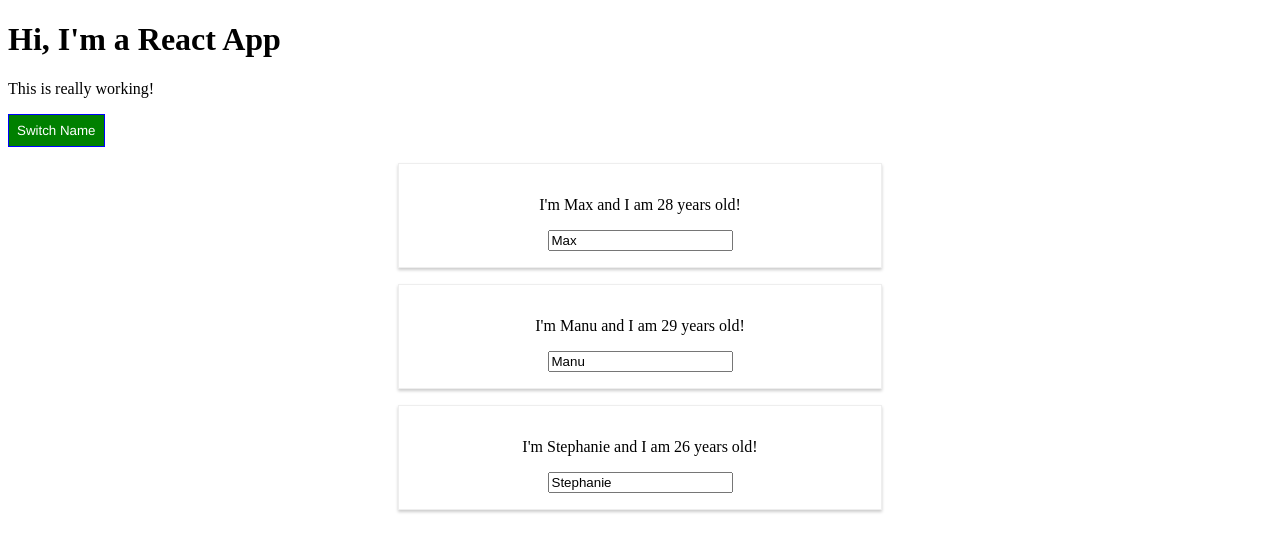
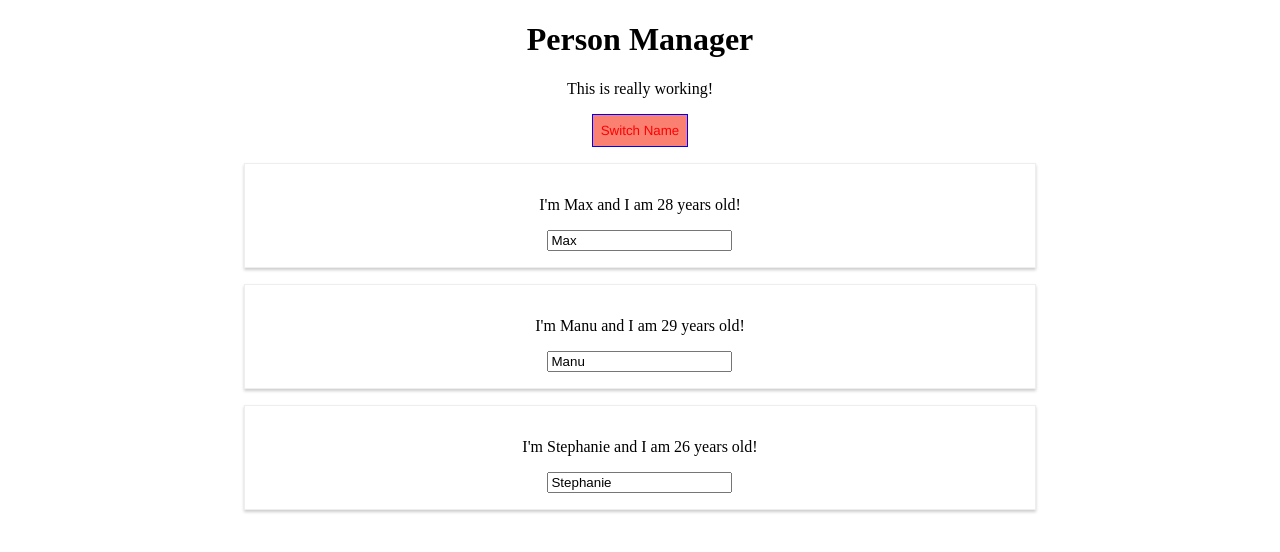
Before and after one commit to Tetsumote/udemy-CSSmodule, a React (Create React App) app: page / in a window 1280 px wide. Both pictures are taken after a click on the button "Switch Name". Shown: the top 552 px of the page. Built offline with nearby package versions, Linux system fonts and the light colour scheme.

Commit message:
add changes

```diff
--- /dev/null
+++ b/src/components/Cockpit/Cockpit.js
@@ -0,0 +1,29 @@
+import React from "react";
+
+import classes1 from "./Cockpit.module.css";
+
+const cockpit = props => {
+  let classes = [];
+  let btnClass = "";
+  if (props.showPersons) {
+    btnClass = classes1.Red;
+  }
+  if (props.persons.length <= 2) {
+    classes.push("red");
+  }
+  if (props.persons.length <= 1) {
+    classes.push("bold");
+  }
+
+  return (
+    <div className={classes1.Cockpit}>
+      <h1>{props.title}</h1>
+      <p className={classes.join(" ")}>This is really working!</p>
+      <button className={btnClass} onClick={props.toggle}>
+        Switch Name
+      </button>
+    </div>
+  );
+};
+
+export default cockpit;
--- /dev/null
+++ b/src/components/Cockpit/Cockpit.module.css
@@ -0,0 +1,20 @@
+.Cockpit .Red {
+  color: red;
+  background: salmon;
+}
+.bold {
+  font-weight: bold;
+}
+
+.Cockpit button {
+  background-color: green;
+  color: white;
+  font-family: "Helvetica";
+  border: 1px solid blue;
+  padding: 8px;
+  cursor: pointer;
+}
+.Cockpit button:hover {
+  background-color: lightgreen;
+  color: #000;
+}
--- /dev/null
+++ b/src/components/Persons/Person/Person.js
@@ -0,0 +1,20 @@
+import React from "react";
+
+import classes from "./Person.module.css";
+
+const person = props => {
+  console.log("[Person.js] rendering...");
+  return (
+    <div className={classes.Person}>
+      <div>
+        <p onClick={props.click}>
+          I'm {props.name} and I am {props.age} years old!
+        </p>
+        <p>{props.children}</p>
+        <input type="text" onChange={props.changed} value={props.name} />
+      </div>
+    </div>
+  );
+};
+
+export default person;
--- /dev/null
+++ b/src/components/Persons/Person/Person.module.css
@@ -0,0 +1,8 @@
+.Person {
+  width: 60%;
+  margin: 16px auto;
+  border: 1px solid #eee;
+  box-shadow: 0 2px 3px #ccc;
+  padding: 16px;
+  text-align: center;
+}
--- /dev/null
+++ b/src/components/Persons/Persons.js
@@ -0,0 +1,21 @@
+import React from "react";
+
+import Person from "./Person/Person";
+
+const persons = props => {
+  console.log("[Person.js] rendering...");
+
+  return props.persons.map((person, index) => {
+    return (
+      <Person
+        key={person.id}
+        name={person.name}
+        age={person.age}
+        click={() => props.clicked(index)}
+        changed={event => props.changed(event, person.id)}
+      />
+    );
+  });
+};
+
+export default persons;
--- /dev/null
+++ b/src/containers/App.css
@@ -0,0 +1,9 @@
+.App {
+  text-align: center;
+}
+.red {
+  color: red;
+}
+.bold {
+  font-weight: bold;
+}
--- a/src/App.js
+++ b/src/containers/App.js
@@ -1,11 +1,14 @@
 import React, { Component } from "react";
-import classes1 from "./App.module.css";
+import "./App.css";
 
-import ErrorBoundary from "./ErrorBoundary/ErrorBoundary";
-
-import Person from "./Person/Person";
+import Persons from "../components/Persons/Persons";
+import Cockpit from "../components/Cockpit/Cockpit";
 
 class App extends Component {
+  constructor(props) {
+    super(props);
+    console.log("[App.js] constructor");
+  }
   state = {
     persons: [
       { id: 1, name: "Max", age: 28 },
@@ -15,6 +18,15 @@ class App extends Component {
     otherState: "some other value",
     showPersons: false
   };
+
+  static getDerivedStateFromProps(props, state) {
+    console.log("[App.js] getDerivedStateFromProps", props);
+    return state;
+  }
+
+  componentDidMount() {
+    console.log("[App.js] componentDidMount");
+  }
 
   nameChangedHandler = (event, id) => {
     const personIndex = this.state.persons.findIndex(p => {
@@ -48,40 +60,26 @@ class App extends Component {
   };
 
   render() {
+    console.log("[App.js] render");
     let persons = null;
     if (this.state.showPersons) {
       persons = (
-        <div>
-          {this.state.persons.map((person, index) => {
-            return (
-              <ErrorBoundary key={person.id}>
-                <Person
-                  name={person.name}
-                  age={person.age}
-                  click={() => this.deletePersonHandler(index)}
-                  changed={event => this.nameChangedHandler(event, person.id)}
-                />
-              </ErrorBoundary>
-            );
-          })}
-        </div>
+        <Persons
+          persons={this.state.persons}
+          clicked={this.deletePersonHandler}
+          changed={this.nameChangedHandler}
+        />
       );
-    }
-    let classes = [];
-    if (this.state.persons.length <= 2) {
-      classes.push("red");
-    }
-    if (this.state.persons.length <= 1) {
-      classes.push("bold");
     }
 
     return (
       <div className="App">
-        <h1>Hi, I'm a React App</h1>
-        <p className={classes.join(" ")}>This is really working!</p>
-        <button className={classes1.Button} onClick={this.togglePersonsHandler}>
-          Switch Name
-        </button>
+        <Cockpit
+          title={this.props.appTitle}
+          showPersons={this.state.showPersons}
+          persons={this.state.persons}
+          toggle={this.togglePersonsHandler}
+        />
         {persons}
       </div>
     );
--- a/src/index.js
+++ b/src/index.js
@@ -1,12 +1,12 @@
 import React from "react";
 import ReactDOM from "react-dom";
 
-import App from "./App";
+import App from "./containers/App";
 
 const rootElement = document.getElementById("root");
 ReactDOM.render(
   <React.StrictMode>
-    <App />
+    <App appTitle="Person Manager" />
   </React.StrictMode>,
   rootElement
 );
```
